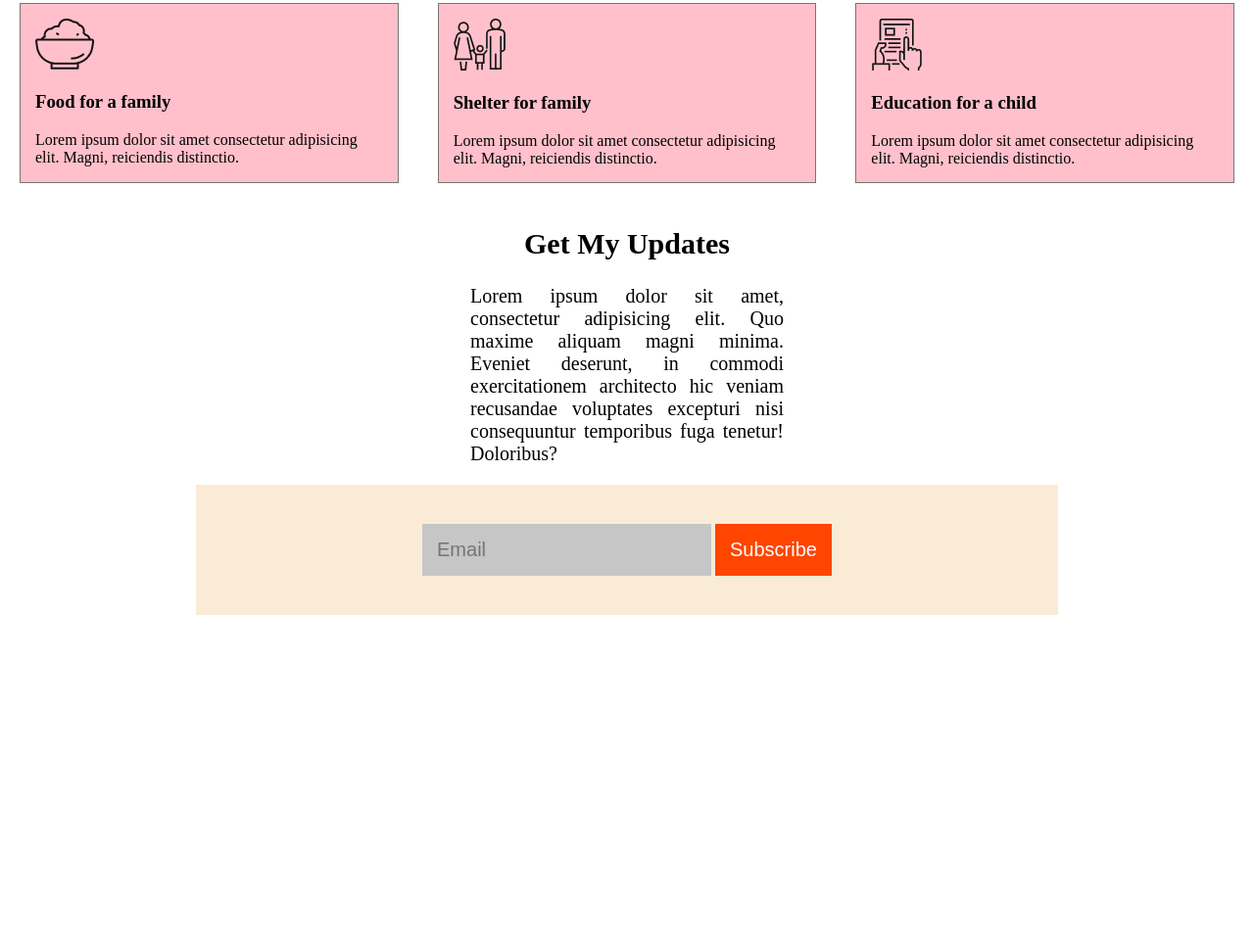
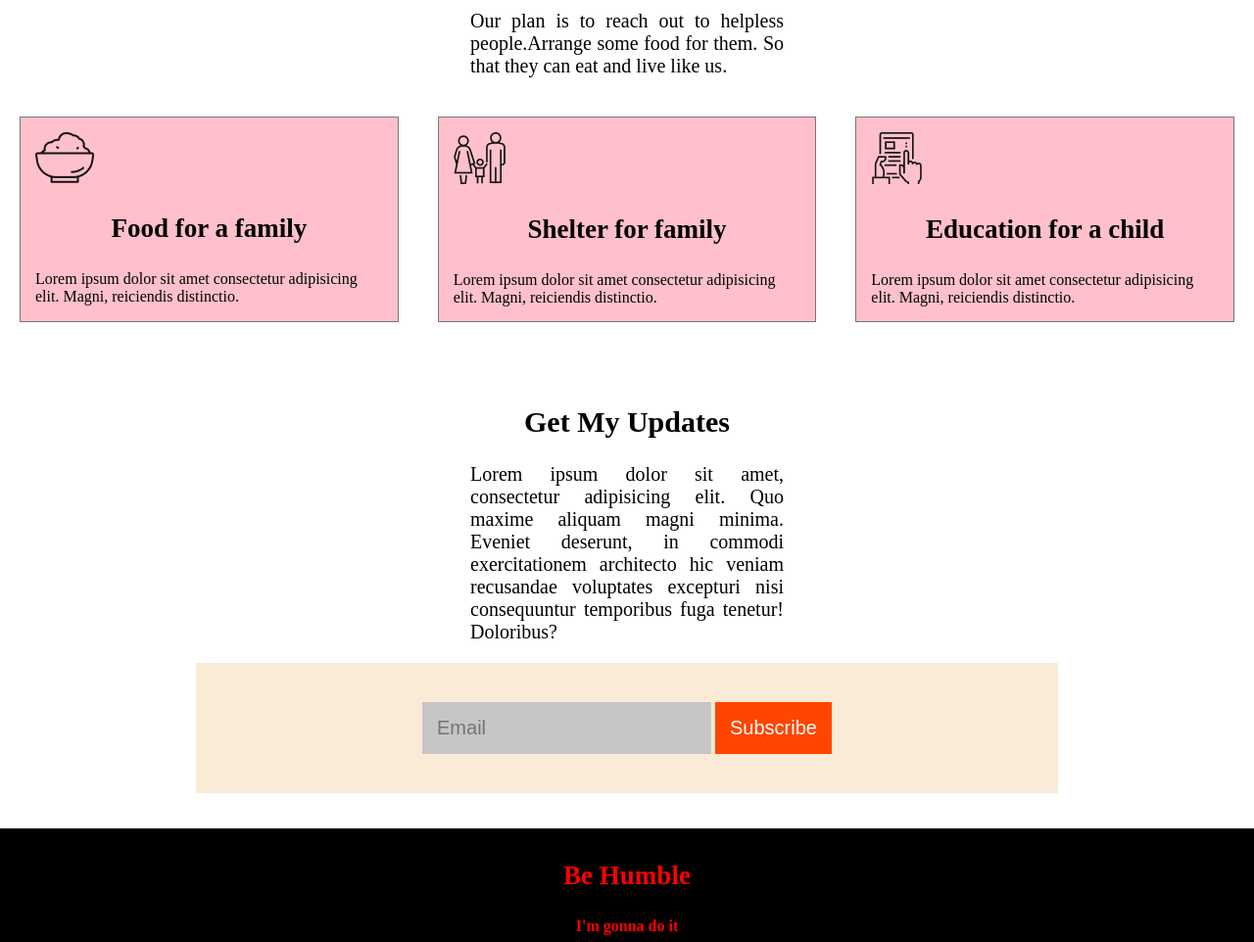
Before and after one commit to sadikul60/donate-today-repo, a plain HTML site: page index.html in a window 1280 px wide. Shown: the part 1107-2069 px from the top of the page at 98% size. Before the commit the page ends 1735 px from the top, so only its background shows below. Drawn offline with Linux system fonts and the light colour scheme.

Commit message:
added something

```diff
--- a/index.html
+++ b/index.html
@@ -14,6 +14,9 @@
         <h1>Let's Help Those Who Are More In Need</h1>
         <p>Please! help humanity. Donate as much as you can! Stand by the sad people. God will love you.</p>
         <a class="link-button" target="_blank" href="#">Donate Now</a>
+        <br>
+        <br>
+        <br>
     </section>
     <!--Header section End-->
 
@@ -38,6 +41,8 @@
         <br>
         <a class="link-button" target="_blank" href="#">Donate Now</a>
     </section>
+    <br>
+    <br>
     <br>
     <br>
     <br>
@@ -69,6 +74,7 @@
     </section>
     <!--Our Donate plan section End-->
 
+    <!--Email and Subscribe section Start-->
     <section>
         <h2>Get My Updates</h2>
         <p class="para">Lorem ipsum dolor sit amet, consectetur adipisicing elit. Quo maxime aliquam magni minima. Eveniet deserunt, in commodi exercitationem architecto hic veniam recusandae voluptates excepturi nisi consequuntur temporibus fuga tenetur! Doloribus?</p>
@@ -76,7 +82,16 @@
             <center><input class="email-style" type="email" name="email" placeholder="Email">
                 <button class="email-style subscribe">Subscribe</button></center>
         </div>
+        <br>
+        <br>
     </section>
+    <!--Email and Subscribe section End-->
 
 </body>
+
+<footer>
+    <h3>Be Humble</h3>
+    <center><h4>I'm gonna do it</h4></center>
+
+</footer>
 </html>
--- a/style.css
+++ b/style.css
@@ -32,6 +32,7 @@ h1{
 h2{
     text-align: center;
     font-size: 30px;
+    padding-top: 40px;
 }
 
 
@@ -108,7 +109,7 @@ p{
     border: 1px solid rgb(119, 118, 118);
 }
 
-
+/*Email and Subscribe section*/
 .email-style{
     padding: 15px;
     outline: none;
@@ -129,3 +130,17 @@ p{
     margin-left: 200px;
     margin-right: 200px;
 }
+
+
+/*Footer section*/
+footer{
+    background-color: black;
+    color: red;
+    height: 110px;
+    padding-top: 6px;
+}
+
+h3{
+    text-align: center;
+    font-size: 27px;
+}
```
